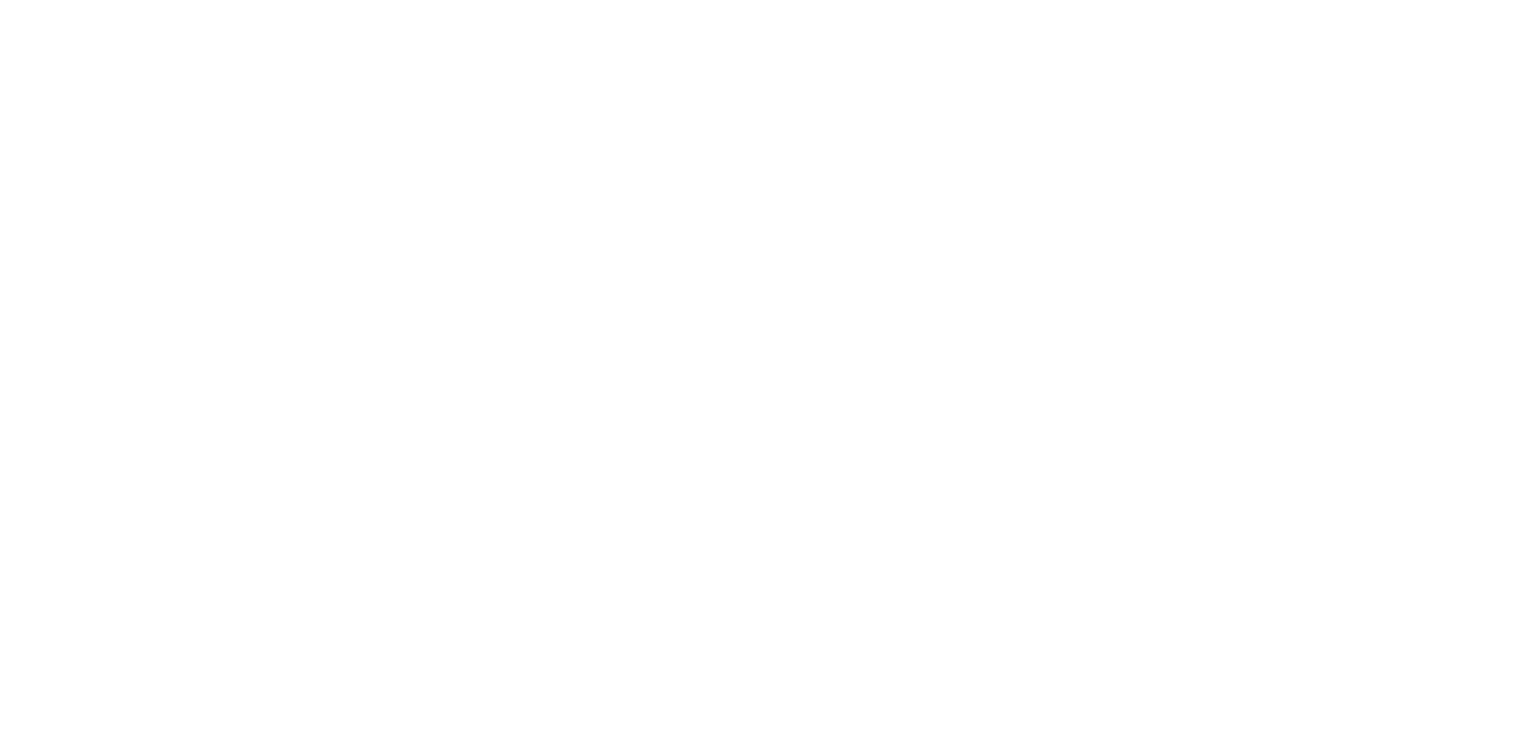
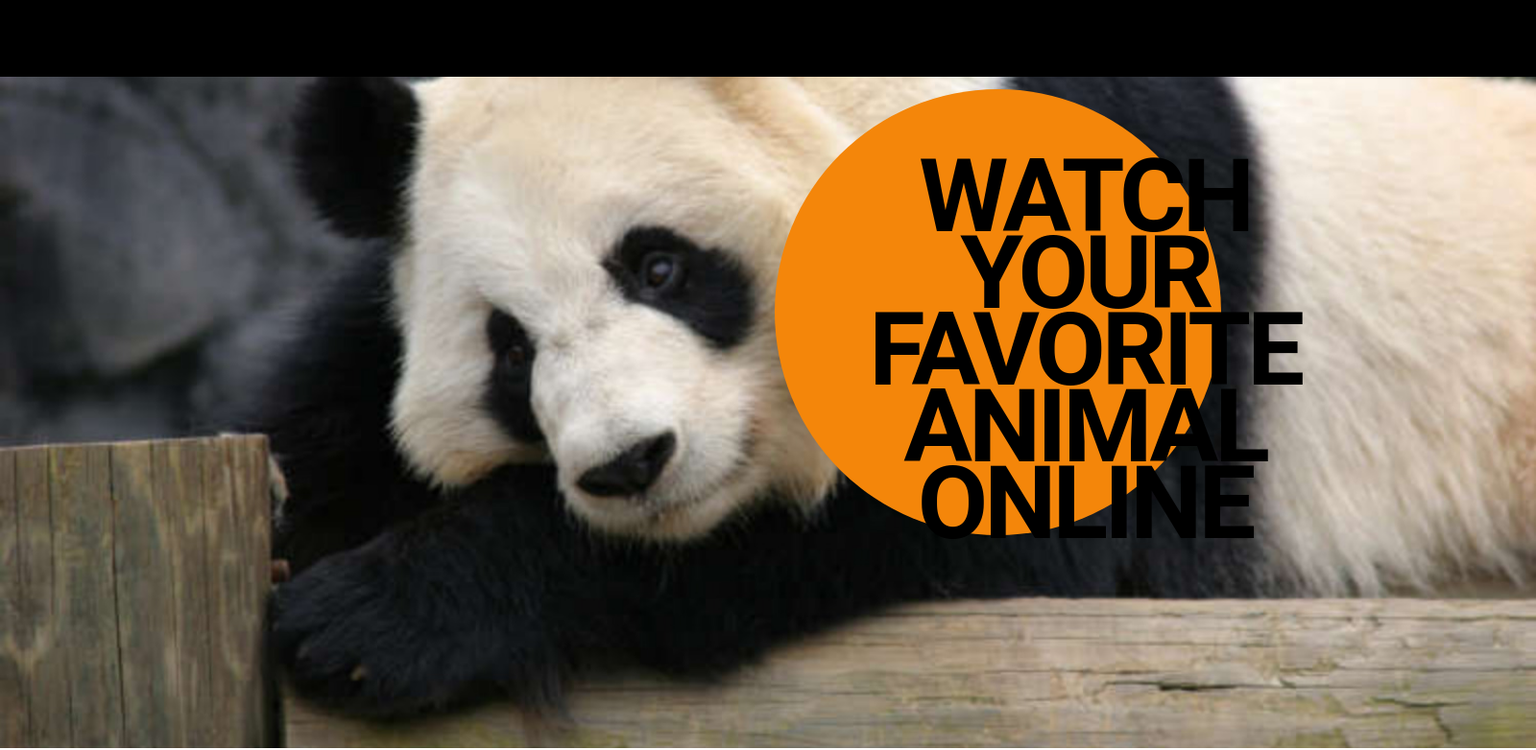
Before and after one commit to Svyazistvsa/Online-zoo1, a website built with Vite: page index.html in a window 1280 px wide. Shown: the top 782 px of the page at 96% size, 1600 px wide, since content can reach past the window. Built offline with nearby package versions, Linux system fonts and the light colour scheme.

Commit message:
header 20%

```diff
--- a/index.html
+++ b/index.html
@@ -8,5 +8,19 @@
   </head>
   <body>
     <script type="module" src="/src/main.js"></script>
+    <header>
+      <menu>
+        <ul>
+          <li></li>
+          <li></li>
+          <li></li>
+        </ul>
+      </menu>
+      <div class="logo"><h1>Watch your favorite animal online</h1></div>
+    </header>
+    <main>
+      <div></div>
+    </main>
+    <footer></footer>
   </body>
 </html>
--- a/src/main.js
+++ b/src/main.js
@@ -1 +1,4 @@
 import './style.css'
+import headerPanda from './header-panda.jpg'
+
+document.getElementsByTagName('header')[0].style.backgroundImage = `url("${headerPanda}")`
--- a/src/style.css
+++ b/src/style.css
@@ -1,5 +1,57 @@
+* {
+  margin: 0;
+  padding: 0;
+  box-sizing: border-box;
+}
+
 body {
-    margin: 0;
-    padding: 0;
-    box-sizing: border-box;
+    height: 2000px;
+    width: 1600px;
+    margin: 0 auto;
+    display: grid;
+    grid-template-rows: 780px auto 443px
 }
+
+header {
+    display: grid;
+    grid-template-rows: 80px auto;
+    background-size: cover;
+    background-position-y: -143px;
+    menu {
+        background-color: black;
+    }
+    .logo {
+        background-color: #F4860A;
+        border-radius: 50%;
+        width: 465px;
+        height: 465px;
+        position: relative;
+        left: 807px;
+        top:13px;
+
+        h1 {
+            display: block;
+            width: 500.31px;
+            height: 400px;
+            position: relative;
+            top: 72px;
+            left:73px;
+            font-weight: 700;
+            font-family: 'Roboto', sans-serif;
+            font-size: 106.5px;
+            line-height: 75%;
+            font-variant: small-caps;
+            text-align: center;
+            text-transform: uppercase;
+            letter-spacing: -4px;
+        }
+    }
+}
+
+main {
+    display: grid;
+}
+
+footer {
+background-color: black;
+}
```
Also changed, not shown: src/header-panda.jpg (added).
